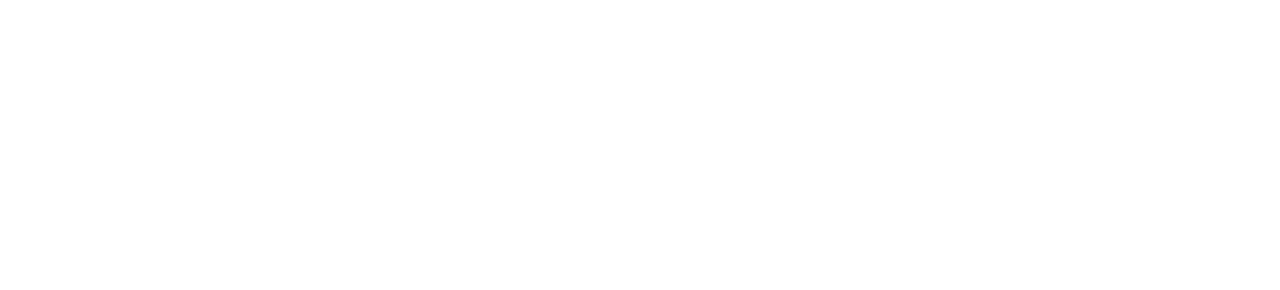
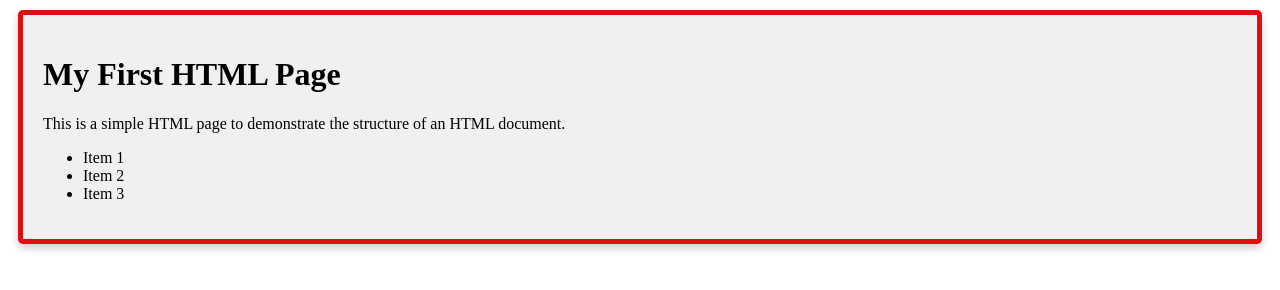
Before and after one commit to FoisulAlam/Another-Simple-Repo, a plain HTML site: page index.html in a window 1280 px wide. Drawn offline with Linux system fonts and the light colour scheme.

Commit message:
Added the first div

```diff
--- /dev/null
+++ b/Style/blog.css
@@ -0,0 +1,8 @@
+div {
+    background-color: #f0f0f0;
+    padding: 20px;
+    border-radius: 5px;
+    margin: 10px;
+    border: 5px solid #dc1010;
+    box-shadow: 0 4px 8px rgba(0, 0, 0, 0.2);
+}
--- a/index.html
+++ b/index.html
@@ -4,8 +4,25 @@
     <meta charset="UTF-8">
     <meta name="viewport" content="width=device-width, initial-scale=1.0">
     <title>Another Try To Push my codes</title>
+    <link rel="stylesheet" href="Style/blog.css">
 </head>
+
 <body>
+
+    <div>
+        <h1>
+            My First HTML Page
+        </h1>
+        <p>
+            This is a simple HTML page to demonstrate the structure of an HTML document.
+        </p>
+
+        <ul>
+            <li>Item 1</li>
+            <li>Item 2</li>
+            <li>Item 3</li>
+        </ul>
+    </div>
 
 </body>
 </html>
```
